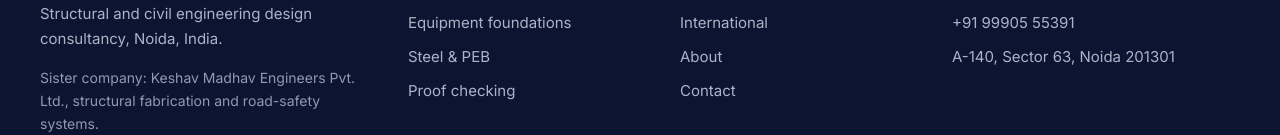
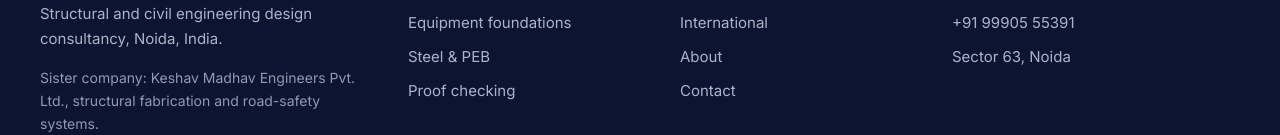
Before and after one commit to sscd2022-maker/sscdesigners-website, a plain HTML site: page projects.html in a window 1280 px wide. Shown: the part 4549-4684 px from the top of the page. Drawn offline with Linux system fonts and the light colour scheme.

Commit message:
Update projects.html

```diff
--- a/projects.html
+++ b/projects.html
@@ -459,7 +459,7 @@ table.plist{width:100%;border-collapse:collapse;font-size:15px;min-width:720px}
     </div>
     <div><h4>Services</h4><ul><li><a href="services.html#bridges">Bridges &amp; highways</a></li><li><a href="services.html#foundations">Equipment foundations</a></li><li><a href="services.html#steel">Steel &amp; PEB</a></li><li><a href="services.html#checking">Proof checking</a></li></ul></div>
     <div><h4>Company</h4><ul><li><a href="projects.html">Projects</a></li><li><a href="international.html">International</a></li><li><a href="about.html">About</a></li><li><a href="contact.html">Contact</a></li></ul></div>
-    <div><h4>Contact</h4><ul><li><a href="mailto:director@sscdesigners.com">director@sscdesigners.com</a></li><li><a href="tel:+919990555391">+91 99905 55391</a></li><li>A-140, Sector 63, Noida 201301</li></ul></div>
+    <div><h4>Contact</h4><ul><li><a href="mailto:director@sscdesigners.com">director@sscdesigners.com</a></li><li><a href="tel:+919990555391">+91 99905 55391</a></li><li>Sector 63, Noida</li></ul></div>
   </div>
   <div class="legal"><div class="wrap"><span>© <span id="year">2026</span> SS Consultants &amp; Designers</span><span>sscdesigners.com</span></div></div>
 </footer>
```
